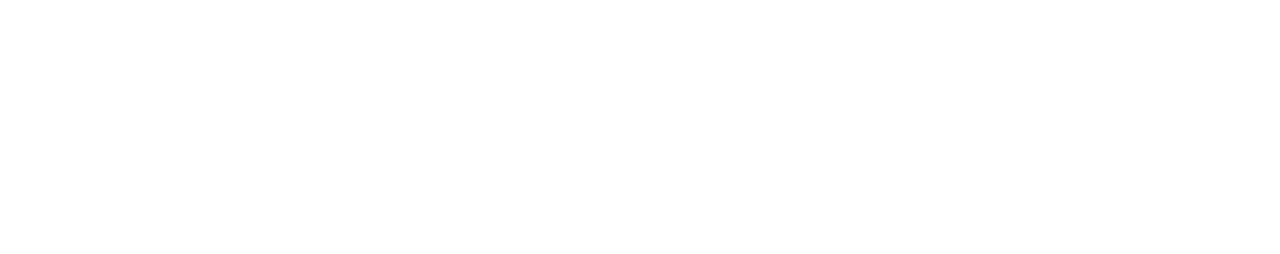
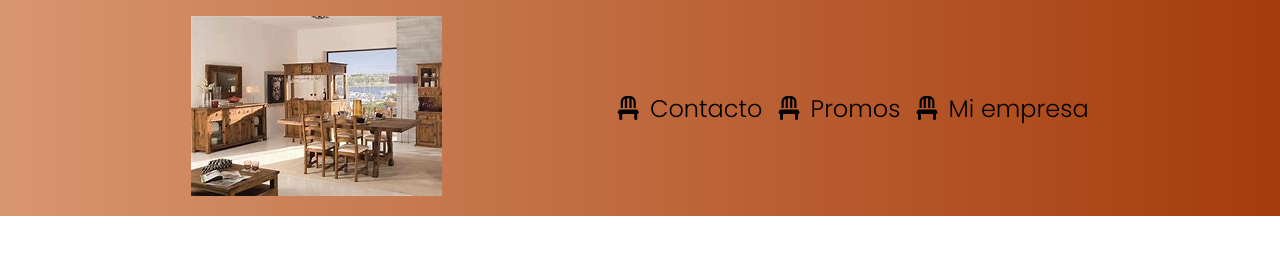
Before and after one commit to franquitoo/muebles, a website: page index.html in a window 1280 px wide. Drawn offline with Linux system fonts and the light colour scheme.

Commit message:
2do commit

```diff
--- a/index.html
+++ b/index.html
@@ -3,10 +3,27 @@
 <head>
     <meta charset="UTF-8">
     <meta name="viewport" content="width=device-width, initial-scale=1.0">
+    <!-- fonts -->
+    <link rel="preconnect" href="https://fonts.googleapis.com">
+    <link rel="preconnect" href="https://fonts.gstatic.com" crossorigin>
+    <link href="https://fonts.googleapis.com/css2?family=Cabin:ital@1&family=Nunito+Sans:opsz,wght@6..12,300&family=Poppins:wght@300&display=swap" rel="stylesheet">
+    <link rel="stylesheet" href="./css/muebles.css">
+    <script src="https://kit.fontawesome.com/449b7f52cc.js" crossorigin="anonymous"></script>
     <title>Muebles</title>
 </head>
 <body>
-    <header></header>
+    <header class="header">
+        <div class="header1">
+            <img class="header1logo" src="./imagenes/muebleslogo.jpeg" alt="">
+        </div>
+        <div class="header2">
+            <ul class="header2ul">
+                <li class="header2ulli"><a href=""><i class="fa-solid fa-chair headericon"></i></a>Contacto</li>
+                <li class="header2ulli"><a href=""><i class="fa-solid fa-chair headericon"></i></a>Promos</li>
+                <li class="header2ulli"><a href=""><i class="fa-solid fa-chair headericon"></i></a>Mi empresa</li>
+            </ul>
+        </div>
+    </header>
     <main></main>
     <footer></footer>
 </body>
--- /dev/null
+++ b/sass/parciales/general.scss
@@ -0,0 +1,19 @@
+*{
+    margin: 0;
+    padding: 0;
+    box-sizing: border-box;
+}
+
+.rem{
+    font-size: 1rem;
+}
+
+.px{
+    font-size: 16px;
+}
+
+h1, h2, h3, h4, h5, h6, p, a, li{
+    font-family: 'Cabin', sans-serif;
+    font-family: 'Nunito Sans', sans-serif;
+    font-family: 'Poppins', sans-serif;
+}
--- /dev/null
+++ b/sass/parciales/header.scss
@@ -0,0 +1,23 @@
+.header{
+    display: flex;
+    justify-content: space-evenly;
+    align-items: center;
+    padding: 1rem;
+    background-image: linear-gradient(to right, rgb(216, 150, 112),rgb(165, 59, 10));
+
+    &icon{
+        color: black;
+    }
+
+    &2ul{
+        list-style-type: none;
+        display: flex;
+        gap: 1rem;
+
+        &li{
+            display: flex;
+            font-size: 1.5rem;
+            gap: 0.7rem;}
+
+        }
+    }
--- a/sass/rey.scss
+++ b/sass/rey.scss
@@ -0,0 +1,2 @@
+@import "./parciales/general.scss";
+@import "./parciales/header.scss"
```
Also changed, not shown: package.json (added, +25 -0 lines), css/muebles.css (added), imagenes/muebleslogo.jpeg (added), muebles.css (deleted), 1 other file.
